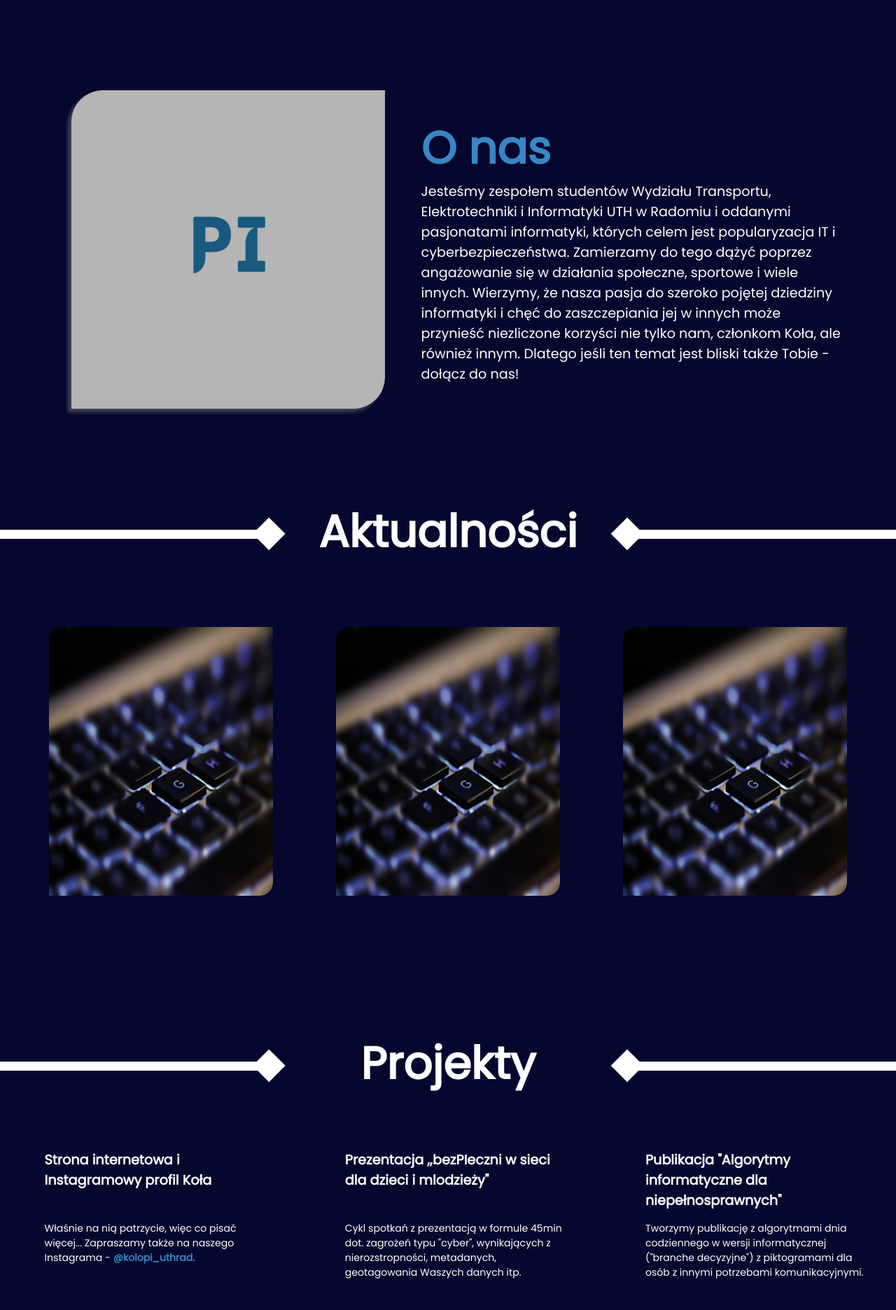
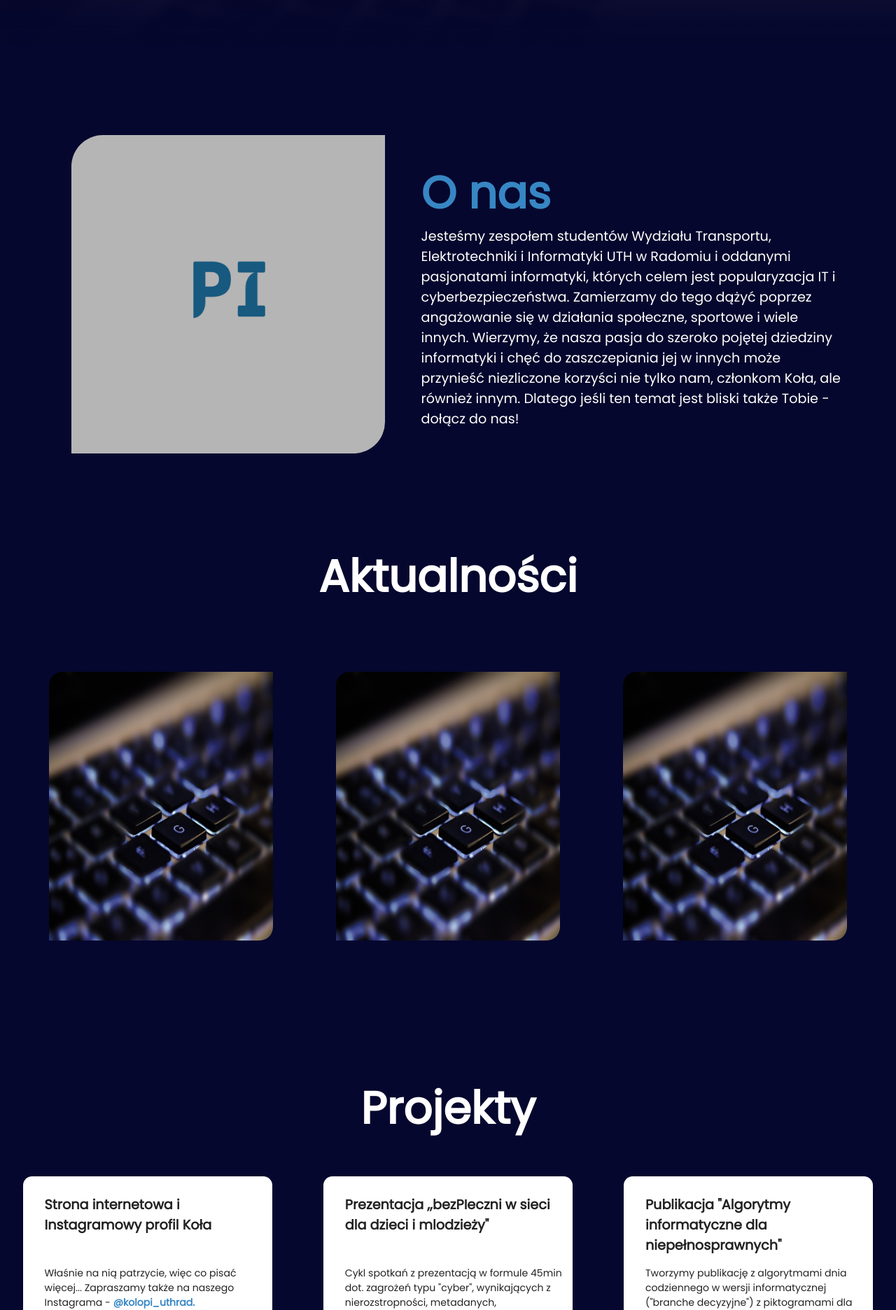
Before and after one commit to elmaccho/koloPi, a PHP site: page / in a window 1280 px wide. Shown: the part 585-2457 px from the top of the page at 70% size. Run offline with PHP 8.4, Linux system fonts and the light colour scheme; some libraries are stand-ins or nearby versions.

Commit message:
poprawki

```diff
--- a/index.html
+++ b/index.html
@@ -390,7 +390,8 @@
                 </div>
             </div>
         </div>
-        <button class="seeMoreBtn">
+
+        <button class="seeMoreTeamBtn">
             Wyświetl więcej
         </button>
 
@@ -411,14 +412,8 @@
     </section>
 
     <section id="contact" class="contact_page">
-        <div class="contact_page__header">
-            <div class="line-left">
-                <span></span>
-            </div>
-            <h1 class="contact_page__title">Skontaktuj się z nami</h1>
-            <div class="line-right">
-                <span></span>
-            </div>
+        <div class="contact_page__title title">
+            <h1>Skontaktuj się z nami</h1>
         </div>
         <div class="contact_page__content_background">
             <div class="contact_page__wrapper">
--- a/script.js
+++ b/script.js
@@ -20,7 +20,7 @@
 const body = document.querySelector('body')
 
 const teamRows = document.querySelectorAll(".team-row");
-const seeMoreBtn = document.querySelector('.seeMoreBtn')
+const seeMoreTeamBtn = document.querySelector('.seeMoreTeamBtn')
 
 let currentIndex = 1;
 
@@ -274,7 +274,7 @@
     currentIndex++;
 
     if (currentIndex === teamRows.length) {
-      document.querySelector(".seeMoreBtn").style.display = "none";
+      document.querySelector(".seeMoreTeamBtn").style.display = "none";
     }
   }
 }
@@ -290,7 +290,7 @@
 closeNavBtn.addEventListener('click', closeNavMen)
 openNavBtn.addEventListener('click', openNavMen)
 window.addEventListener('scroll', navScroll)
-seeMoreBtn.addEventListener('click', showNextTeamRow)
+seeMoreTeamBtn.addEventListener('click', showNextTeamRow)
 closeInfoBtn.addEventListener('click', closeInfoBox)
 
 document.addEventListener("DOMContentLoaded", navHighlight);
--- a/style1.css
+++ b/style1.css
@@ -19,7 +19,7 @@
     flex-direction: column;
     overflow-x: hidden;
     background: rgb(6,7,46);
-    background: linear-gradient(180deg, #06072e 45%, #0e2f56 80%, #000508 100%);
+    background: linear-gradient(180deg, #06072e 50%, #0e2f56 80%, #000508 100%);
 }
 
 .openNavBtn {
@@ -78,6 +78,7 @@
 
 .title h1{
     font-size: 5vw;
+    text-align: center;
     color: white;
 }
 
@@ -253,7 +254,6 @@
     height: 100%;
     width: 100%;
     border-radius: 45px 0 45px 0;
-    box-shadow: -5px 5px 5px rgba(128, 128, 128, 0.478);
 }
 .about-us .text-wrapper {
     width: 55%;
@@ -283,38 +283,6 @@
     justify-content: center;
     align-items: center;
     padding-bottom: 25px;
-}
-.news .title .line-left span {
-    position: absolute;
-    width: 100%;
-    height: 1vw;
-    background-color: #ffffff;
-}
-.news .title .line-left span::after {
-    content: "";
-    position: absolute;
-    width: 2.6vw;
-    height: 2.6vw;
-    right: 0;
-    top: 50%;
-    transform: translate(50%, -50%) rotate(45deg);
-    background-color: #ffffff;
-}
-.news .title .line-right span {
-    position: absolute;
-    width: 100%;
-    height: 1vw;
-    background-color: #ffffff;
-}
-.news .title .line-right span::before {
-    content: "";
-    position: absolute;
-    width: 2.6vw;
-    height: 2.6vw;
-    left: 0;
-    top: 50%;
-    transform: translate(-50%, -50%) rotate(45deg);
-    background-color: #ffffff;
 }
 
 .news-wrapper{
@@ -409,38 +377,6 @@
     justify-content: center;
     align-items: center;
 }
-.projects .title .line-left span {
-    position: absolute;
-    width: 100%;
-    height: 1vw;
-    background-color: #ffffff;
-}
-.projects .title .line-left span::after {
-    content: "";
-    position: absolute;
-    width: 2.6vw;
-    height: 2.6vw;
-    right: 0;
-    top: 50%;
-    transform: translate(50%, -50%) rotate(45deg);
-    background-color: #ffffff;
-}
-.projects .title .line-right span {
-    position: absolute;
-    width: 100%;
-    height: 1vw;
-    background-color: #ffffff;
-}
-.projects .title .line-right span::before {
-    content: "";
-    position: absolute;
-    width: 2.6vw;
-    height: 2.6vw;
-    left: 0;
-    top: 50%;
-    transform: translate(-50%, -50%) rotate(45deg);
-    background-color: #ffffff;
-}
 .projects .projects-wrapper {
     padding: 50px 25px;
     height: 100%;
@@ -451,9 +387,10 @@
 }
 .projects .projects-wrapper .box-wrapper {
     /* box-shadow: rgba(99, 99, 99, 0.2) 0px 2px 8px 0px; */
-    background-color: #06072E;
+    background-color: #ffffff;
     width: 23vw;
     padding: 2vw 2.4vw;
+    border-radius: 1vw;
     display: flex;
     flex-direction: column;
     transition: 0.3s;
@@ -462,12 +399,12 @@
 .projects .projects-wrapper .box-wrapper h1 {
     font-size: 1.5vw;
     min-height: 8vw;
-    color: white;
+    color: #232323;
 }
 .projects .projects-wrapper .box-wrapper p {
     min-height: 10vw;
     font-size: 1.1vw;
-    color: #ffffff;
+    color: #232323;
     width: 25vw;
 }
 .projects .projects-wrapper .box-wrapper .photo {
```
Also changed, not shown: other parts of style1.css (+24 -14 lines).
